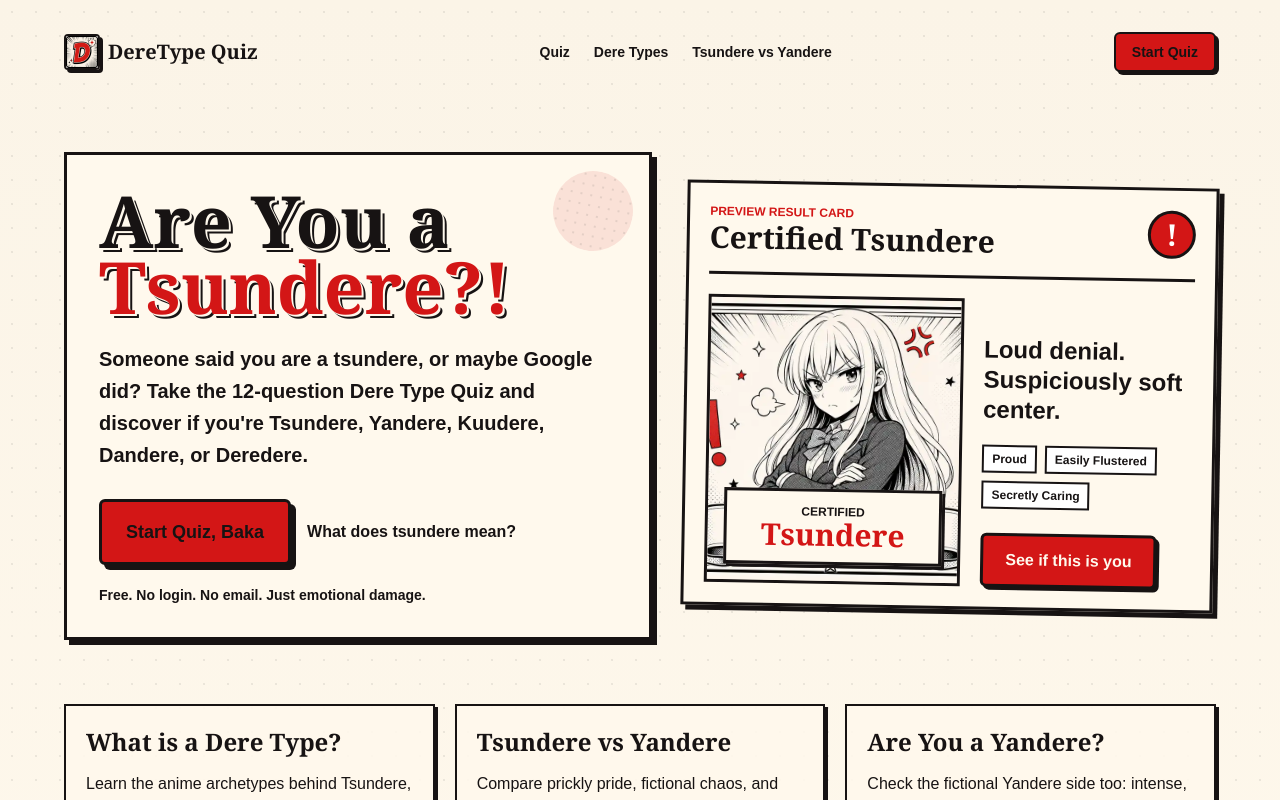
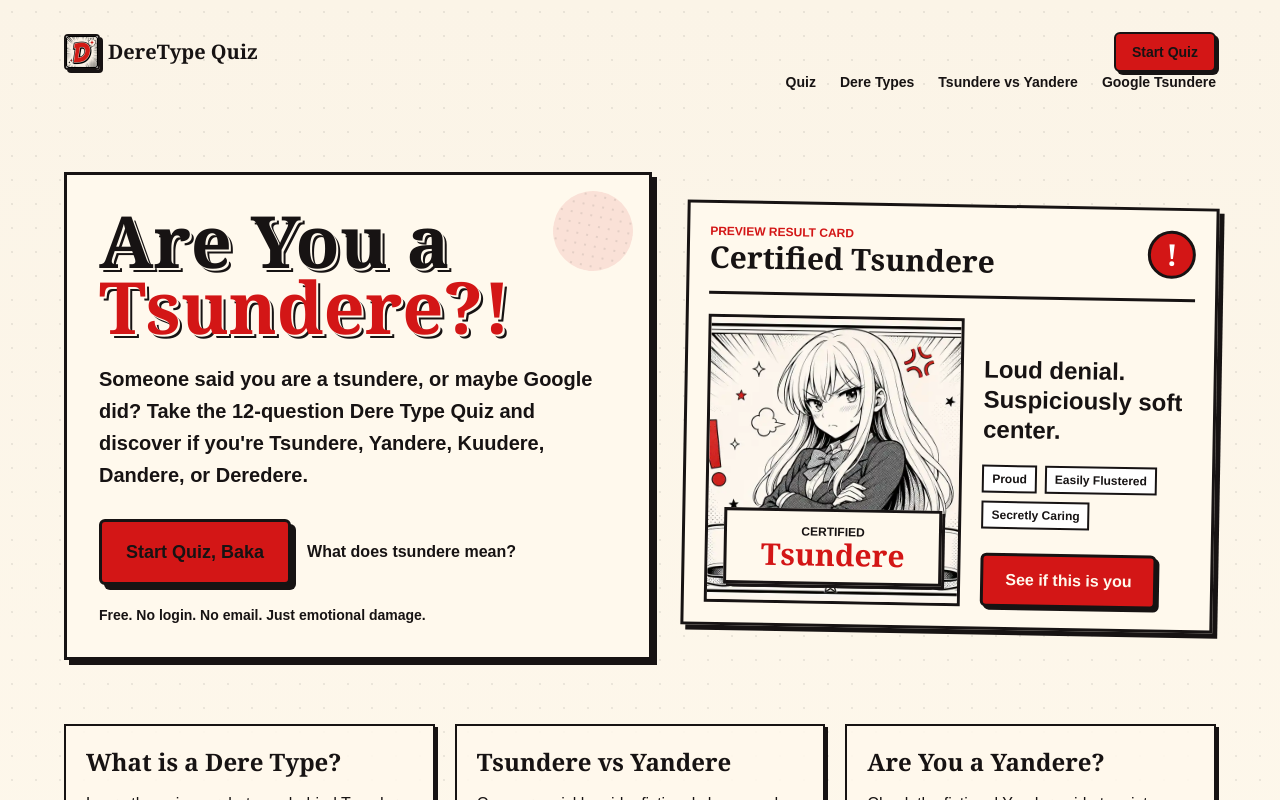
Before and after one commit to owenlee669/your-a-tsundere, a Next.js app: page / in a window 1280 px wide. Shown: the top 800 px of the page. Built offline with nearby package versions, Linux system fonts and the light colour scheme; no server answers.

Commit message:
修复移动端不显示导航栏问题

```diff
--- a/components/site-header.tsx
+++ b/components/site-header.tsx
@@ -3,32 +3,35 @@ import Image from "next/image";
 
 export function SiteHeader({ compact = false }: { compact?: boolean }) {
   return (
-    <header className="mx-auto flex max-w-6xl items-center justify-between gap-4 py-4">
-      <Link href="/" className="focus-ring flex items-center gap-2 rounded-sm" aria-label="DereType Quiz home">
+    <header className="mx-auto max-w-6xl py-4">
+      <div className="flex items-center justify-between gap-4">
+        <Link href="/" className="focus-ring flex min-w-0 items-center gap-2 rounded-sm" aria-label="DereType Quiz home">
           <Image
             src="/images/logo/deretype-logo.webp"
             alt=""
             width={36}
             height={36}
             aria-hidden="true"
-          className="h-9 w-9 rounded-sm border-2 border-ink object-cover shadow-[3px_3px_0_#171313]"
+            className="h-9 w-9 shrink-0 rounded-sm border-2 border-ink object-cover shadow-[3px_3px_0_#171313]"
             priority
           />
-        <span className="font-display text-xl font-black">DereType Quiz</span>
+          <span className="truncate font-display text-xl font-black">DereType Quiz</span>
         </Link>
-      {!compact && (
-        <nav className="hidden items-center gap-6 text-sm font-bold md:flex">
-          <Link className="focus-ring rounded-sm hover:text-punch" href="/quiz">Quiz</Link>
-          <Link className="focus-ring rounded-sm hover:text-punch" href="/dere-types">Dere Types</Link>
-          <Link className="focus-ring rounded-sm hover:text-punch" href="/tsundere-vs-yandere">Tsundere vs Yandere</Link>
-        </nav>
-      )}
         <Link
           href="/quiz"
-        className="focus-ring rounded-md border-2 border-ink bg-punch px-4 py-2 text-sm font-black text-white shadow-[3px_3px_0_#171313] transition-transform hover:-translate-y-0.5"
+          className="focus-ring shrink-0 rounded-md border-2 border-ink bg-punch px-4 py-2 text-sm font-black text-white shadow-[3px_3px_0_#171313] transition-transform hover:-translate-y-0.5"
         >
           Start Quiz
         </Link>
+      </div>
+      {!compact && (
+        <nav className="mt-4 flex gap-3 overflow-x-auto pb-1 text-sm font-bold md:mt-0 md:justify-end md:gap-6 md:overflow-visible md:pb-0">
+          <Link className="focus-ring shrink-0 rounded-sm hover:text-punch" href="/quiz">Quiz</Link>
+          <Link className="focus-ring shrink-0 rounded-sm hover:text-punch" href="/dere-types">Dere Types</Link>
+          <Link className="focus-ring shrink-0 rounded-sm hover:text-punch" href="/tsundere-vs-yandere">Tsundere vs Yandere</Link>
+          <Link className="focus-ring shrink-0 rounded-sm hover:text-punch" href="/are-you-a-tsundere-google">Google Tsundere</Link>
+        </nav>
+      )}
     </header>
   );
 }
```
Lines whose indentation alone changed are shown as unchanged.
